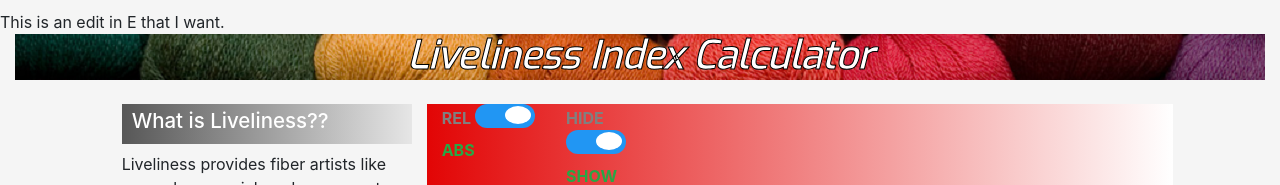
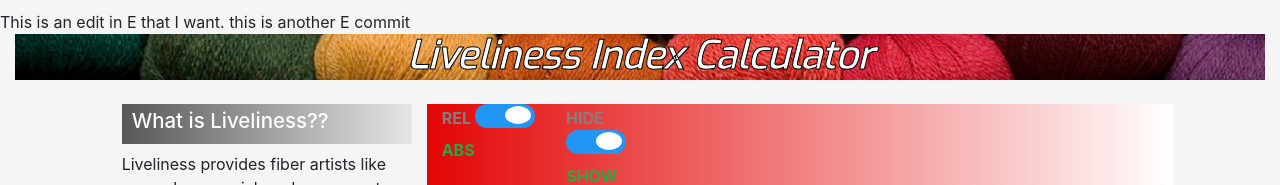
Before and after one commit to RiverTaig/Lively4, a website: page index2.html in a window 1280 px wide. Shown: the top 185 px of the page. Drawn offline with nearby package versions, Linux system fonts and the light colour scheme.

Commit message:
Second E commit that I want

```diff
--- a/index2.html
+++ b/index2.html
@@ -1,6 +1,6 @@
 <!doctype html><!--Edit in D-->
 <html lang="en">This is an edit in E that I want.
-
+this is another E commit
 <head>
     <meta name="viewport" content="width=device-width, initial-scale=1, shrink-to-fit=no">
     <script src="index.js"></script>
```
